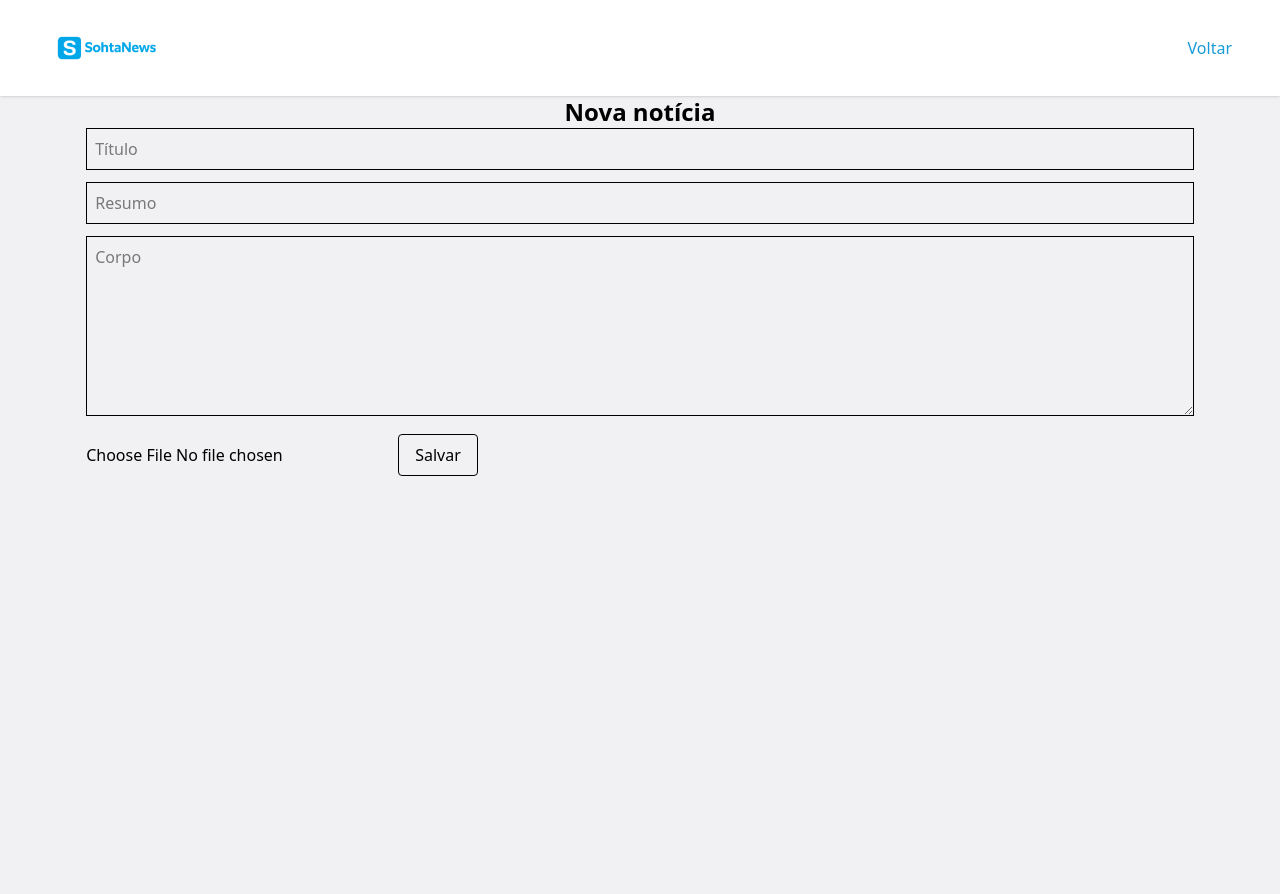
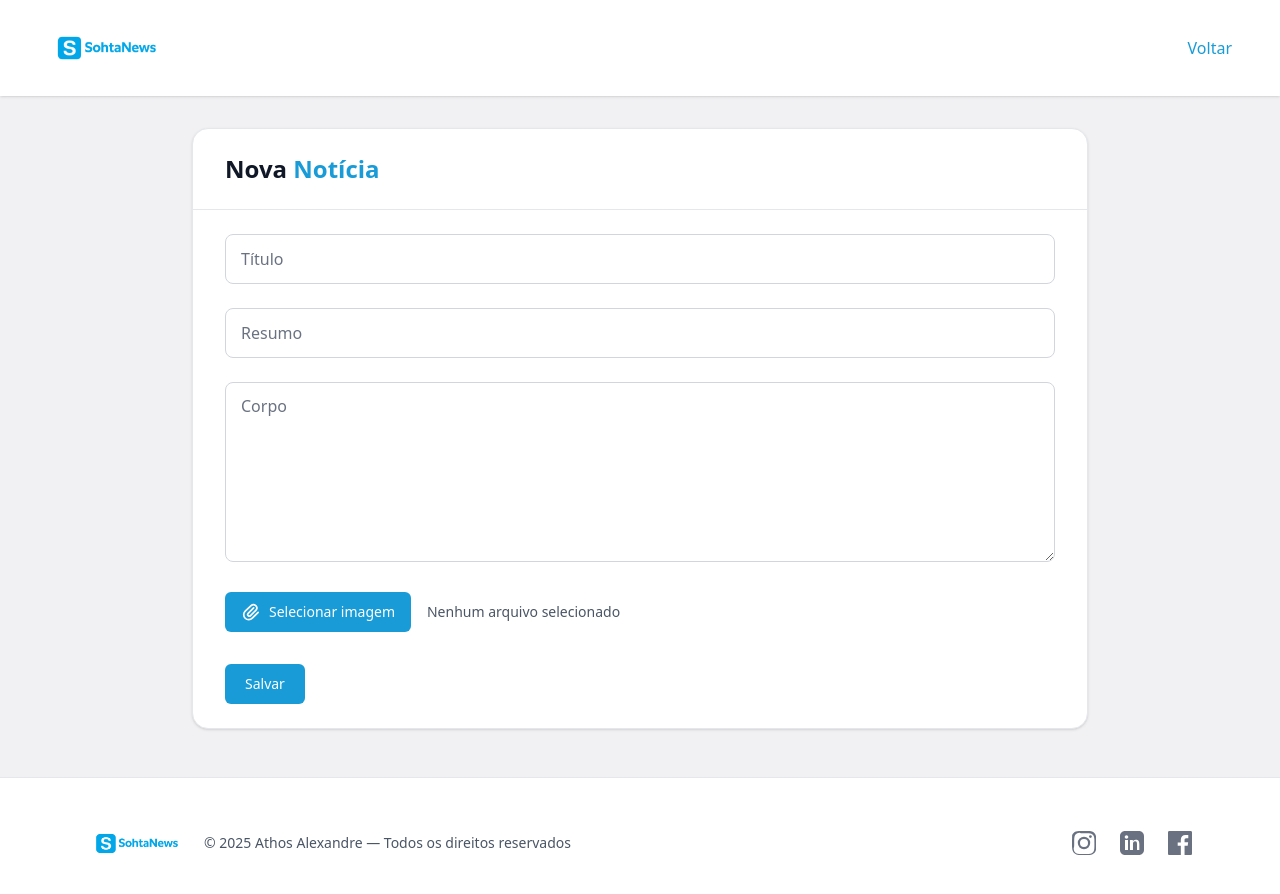
Before and after one commit to AthosAlexandre/news-project, a Next.js app in the folder news-web/: page /news/new in a window 1280 px wide. Shown: the top 894 px of the page. Before the commit the page ends 800 px from the top, so only its background shows below. Built offline with nearby package versions, Linux system fonts and the light colour scheme; no server answers.

Commit message:
ajustando a pagina de ciriar

```diff
--- a/news-web/src/app/news/new/page.tsx
+++ b/news-web/src/app/news/new/page.tsx
@@ -1,9 +1,10 @@
 "use client";
+
 import { FormEvent, useState } from "react";
 import { api } from "@/lib/api";
 import { useRouter } from "next/navigation";
-import Link from "next/link";
 import Header from "@/components/Header";
+import Footer from "@/components/Footer";
 
 export default function NewNewsPage() {
   const router = useRouter();
@@ -11,33 +12,165 @@ export default function NewNewsPage() {
   const [summary, setSummary] = useState("");
   const [body, setBody] = useState("");
   const [image, setImage] = useState<File | null>(null);
+  const [submitting, setSubmitting] = useState(false);
 
   async function onSubmit(e: FormEvent) {
     e.preventDefault();
+    setSubmitting(true);
+    try {
       const form = new FormData();
       form.append("title", title);
       form.append("summary", summary);
       form.append("body", body);
       if (image) form.append("image", image);
 
-    await api.post("/news", form, { headers: { "Content-Type": "multipart/form-data" } });
+      await api.post("/news", form, {
+        headers: { "Content-Type": "multipart/form-data" },
+      });
       router.push("/");
+    } finally {
+      setSubmitting(false);
+    }
   }
 
   return (
     <main className="page flex flex-col items-center mx-auto p-4">
+      <Header actionLabel="Voltar" actionHref="/" />
 
-      <Header actionLabel="Voltar" actionHref="/"/>
+      <section className="w-full mt-8">
+        <div className="mx-auto max-w-4xl rounded-2xl border border-gray-200 bg-white shadow-sm overflow-hidden">
 
-      <h1 className="text-2xl font-bold">Nova notícia</h1>
+          <div className="px-6 py-6 md:px-8">
+            <h2 className="text-2xl font-bold text-gray-900">
+              Nova <span className="text-[#199BD7]">Notícia</span>
+            </h2>
+          </div>
 
-      <form onSubmit={onSubmit} className="space-y-3">
-        <input className="border p-2 w-full" placeholder="Título" value={title} onChange={e=>setTitle(e.target.value)} />
-        <input className="border p-2 w-full" placeholder="Resumo" value={summary} onChange={e=>setSummary(e.target.value)} />
-        <textarea className="border p-2 w-full min-h-[180px]" placeholder="Corpo" value={body} onChange={e=>setBody(e.target.value)} />
-        <input type="file" onChange={e=>setImage(e.target.files?.[0] || null)} />
-        <button className="border px-4 py-2 rounded">Salvar</button>
+          <div className="border-t border-gray-200" />
+
+          {/* Form */}
+          <form onSubmit={onSubmit} className="px-6 py-6 md:px-8 space-y-6">
+
+            <div className="relative">
+              <input
+                id="title"
+                className="peer w-full rounded-lg border border-gray-300 bg-white px-4 py-3 text-gray-900 placeholder-transparent
+               outline-none transition focus:border-[#199BD7] focus:ring-4 focus:ring-[#199BD7]/20"
+                placeholder=" "
+                value={title}
+                onChange={(e) => setTitle(e.target.value)}
+                required
+              />
+              <label
+                htmlFor="title"
+                className="pointer-events-none absolute left-3 bg-white px-1 text-gray-500 transition-all
+               top-1/2 -translate-y-1/2 text-base
+               peer-placeholder-shown:top-1/2 peer-placeholder-shown:-translate-y-1/2
+               peer-focus:top-[-8px] peer-focus:translate-y-0 peer-focus:text-xs peer-focus:text-[#199BD7]
+               peer-not-placeholder-shown:top-[6px] peer-not-placeholder-shown:translate-y-0 peer-not-placeholder-shown:text-xs"
+              >
+                Título
+              </label>
+            </div>
+
+
+            <div className="relative">
+              <input
+                id="summary"
+                className="peer w-full rounded-lg border border-gray-300 bg-white px-4 py-3 text-gray-900 placeholder-transparent
+               outline-none transition focus:border-[#199BD7] focus:ring-4 focus:ring-[#199BD7]/20"
+                placeholder=" "                                  // <= um espaço
+                value={summary}
+                onChange={(e) => setSummary(e.target.value)}
+                required
+              />
+              <label
+                htmlFor="summary"
+                className="pointer-events-none absolute left-3 bg-white px-1 text-gray-500 transition-all
+               top-1/2 -translate-y-1/2 text-base
+               peer-placeholder-shown:top-1/2 peer-placeholder-shown:-translate-y-1/2
+               peer-focus:top-[-8px] peer-focus:translate-y-0 peer-focus:text-xs peer-focus:text-[#199BD7]
+               peer-not-placeholder-shown:top-[6px] peer-not-placeholder-shown:translate-y-0 peer-not-placeholder-shown:text-xs"
+              >
+                Resumo
+              </label>
+            </div>
+
+
+            <div className="relative">
+              <textarea
+                id="body"
+                className="peer w-full min-h-[180px] rounded-lg border border-gray-300 bg-white px-4 py-3 text-gray-900 placeholder-transparent
+                           outline-none transition
+                           focus:border-[#199BD7] focus:ring-4 focus:ring-[#199BD7]/20"
+                placeholder="Corpo"
+                value={body}
+                onChange={(e) => setBody(e.target.value)}
+                required
+              />
+              <label
+                htmlFor="body"
+                className="pointer-events-none absolute left-3 top-3 bg-white px-1 text-gray-500 transition-all
+                           peer-focus:-top-2 peer-focus:text-xs peer-focus:text-[#199BD7]
+                           peer-not-placeholder-shown:-top-2 peer-not-placeholder-shown:text-xs"
+              >
+                Corpo
+              </label>
+            </div>
+
+            <div className="flex flex-wrap items-center gap-4">
+              <input
+                id="image"
+                type="file"
+                accept="image/*"
+                className="hidden"
+                onChange={(e) => setImage(e.target.files?.[0] || null)}
+              />
+              <label
+                htmlFor="image"
+                className="inline-flex cursor-pointer items-center gap-2 rounded-md bg-[#199BD7] px-4 py-2.5 text-sm font-medium text-white
+               transition-colors hover:bg-[#157FB0] focus-visible:outline-none focus-visible:ring-2
+               focus-visible:ring-[#199BD7]/40 focus-visible:ring-offset-2"
+              >
+                {/* Ícone de clipe */}
+                <svg
+                  xmlns="http://www.w3.org/2000/svg"
+                  fill="none"
+                  viewBox="0 0 24 24"
+                  strokeWidth={2}
+                  stroke="currentColor"
+                  className="h-5 w-5"
+                >
+                  <path
+                    strokeLinecap="round"
+                    strokeLinejoin="round"
+                    d="M15.172 7l-6.586 6.586a2 2 0 002.828 2.828l6.364-6.364a4 4 0 00-5.656-5.656L5.05 10.95a6 6 0 108.485 8.485l7.071-7.071"
+                  />
+                </svg>
+                Selecionar imagem
+              </label>
+              <span className="text-sm text-gray-600">
+                {image ? image.name : "Nenhum arquivo selecionado"}
+              </span>
+            </div>
+
+
+            <div className="pt-2">
+              <button
+                type="submit"
+                disabled={submitting}
+                className="inline-flex items-center justify-center rounded-md bg-[#199BD7] px-5 py-2.5 text-sm font-medium text-white
+                           transition-colors hover:bg-[#157FB0] focus-visible:outline-none focus-visible:ring-2
+                           focus-visible:ring-[#199BD7]/40 focus-visible:ring-offset-2 disabled:opacity-60"
+              >
+                {submitting ? "Salvando..." : "Salvar"}
+              </button>
+            </div>
           </form>
+        </div>
+      </section>
+
+      <Footer />
     </main>
   );
 }
```
Lines whose indentation alone changed are shown as unchanged.
